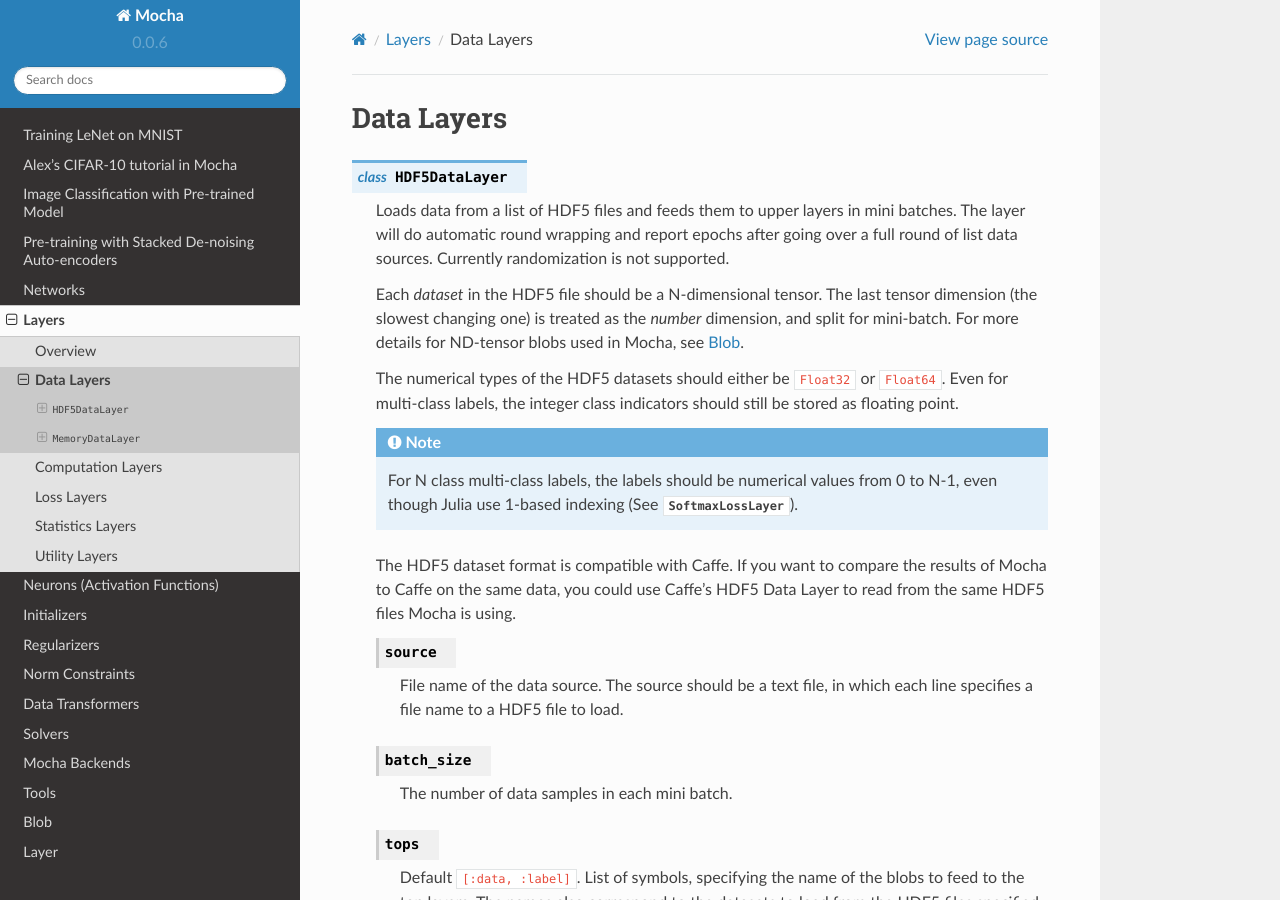
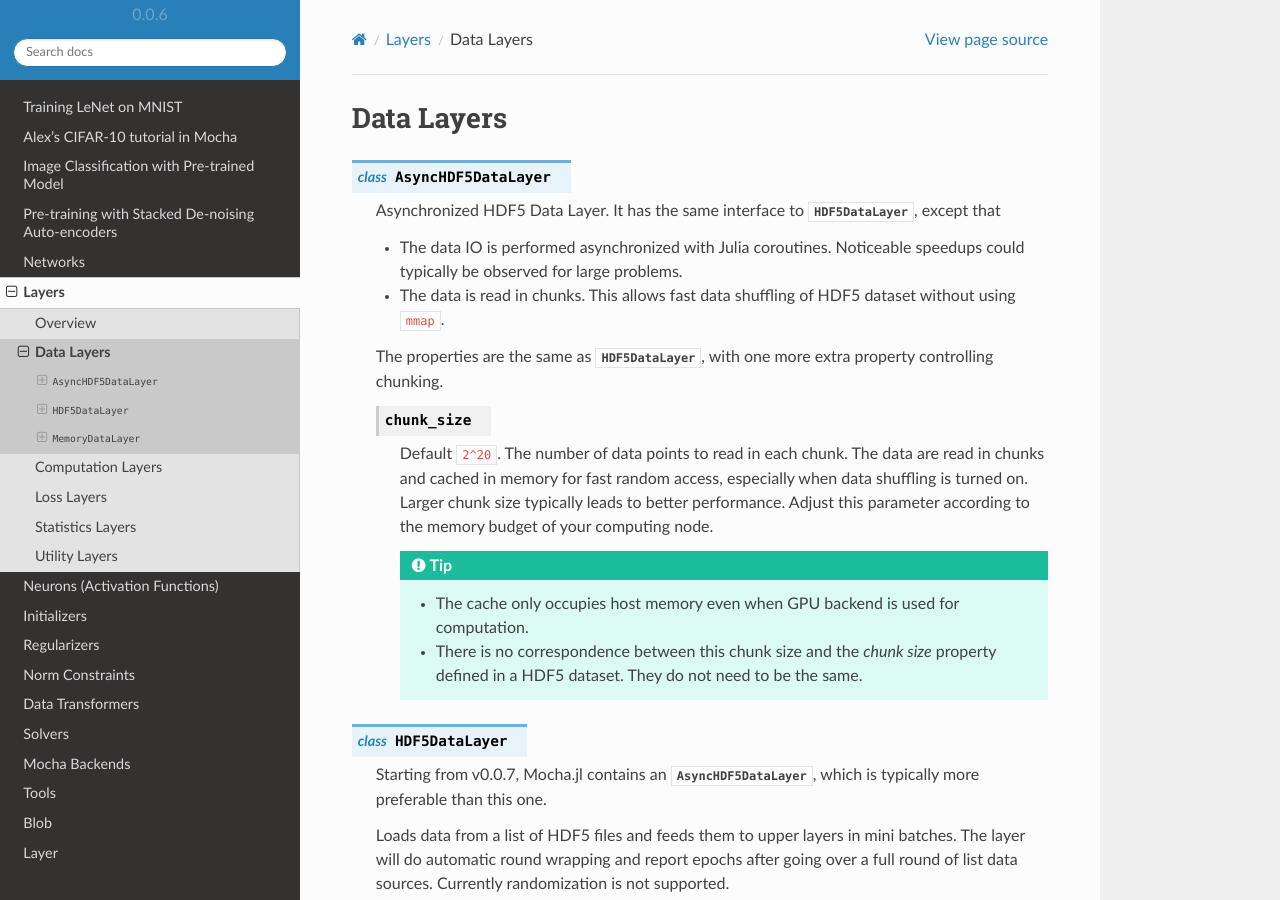
Before and after one commit to pluskid/Mocha.jl, a Sphinx documentation site: the page built from docs/user-guide/layers/data-layer.rst, in a window 1280 px wide and 900 px high. Built offline with Sphinx 7.4.7 and the Read the Docs theme 2.0.0, drawn with Linux system fonts in a browser that asks for light colours.

Commit message:
add doc for async hdf5 data layer

```diff
--- a/docs/user-guide/layers/data-layer.rst
+++ b/docs/user-guide/layers/data-layer.rst
@@ -1,7 +1,39 @@
 Data Layers
 ~~~~~~~~~~~
 
+.. class:: AsyncHDF5DataLayer
+
+   Asynchronized HDF5 Data Layer. It has the same interface to :class:`HDF5DataLayer`, except that
+
+   * The data IO is performed asynchronized with Julia coroutines. Noticeable
+     speedups could typically be observed for large problems.
+   * The data is read in chunks. This allows fast data shuffling of HDF5 dataset
+     without using ``mmap``.
+
+   The properties are the same as :class:`HDF5DataLayer`, with one more extra
+   property controlling chunking.
+
+   .. attribute:: chunk_size
+
+      Default ``2^20``. The number of data points to read in each chunk. The
+      data are read in chunks and cached in memory for fast random access,
+      especially when data shuffling is turned on. Larger chunk size typically
+      leads to better performance. Adjust this parameter according to the memory
+      budget of your computing node.
+
+      .. tip::
+
+         * The cache only occupies host memory even when GPU backend is used for
+           computation.
+         * There is no correspondence between this chunk size and the *chunk
+           size* property defined in a HDF5 dataset. They do not need to be the
+           same.
+
 .. class:: HDF5DataLayer
+
+
+   Starting from v0.0.7, Mocha.jl contains an :class:`AsyncHDF5DataLayer`, which
+   is typically more preferable than this one.
 
    Loads data from a list of HDF5 files and feeds them to upper layers in mini
    batches. The layer will do automatic round wrapping and report epochs after
```
